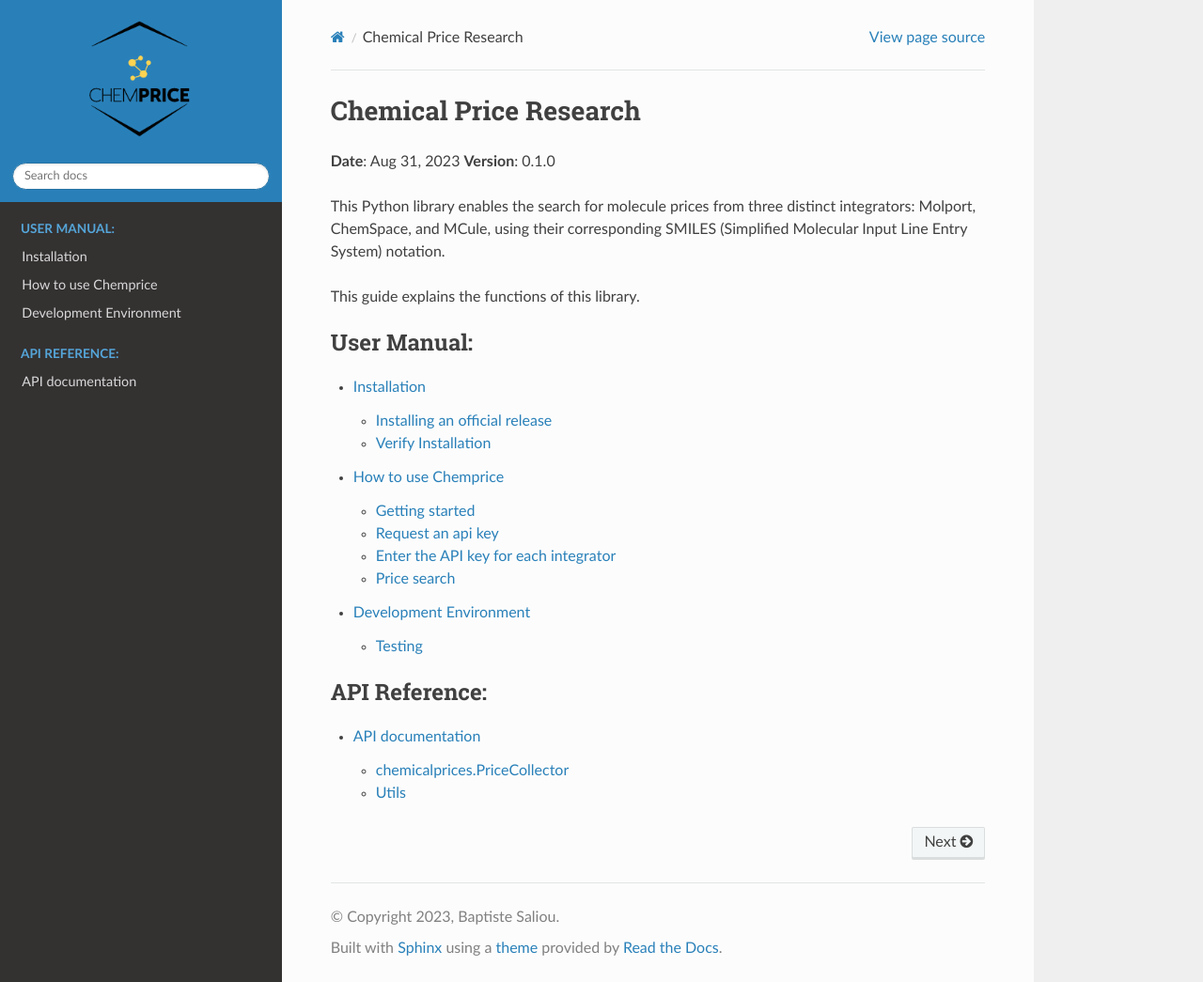
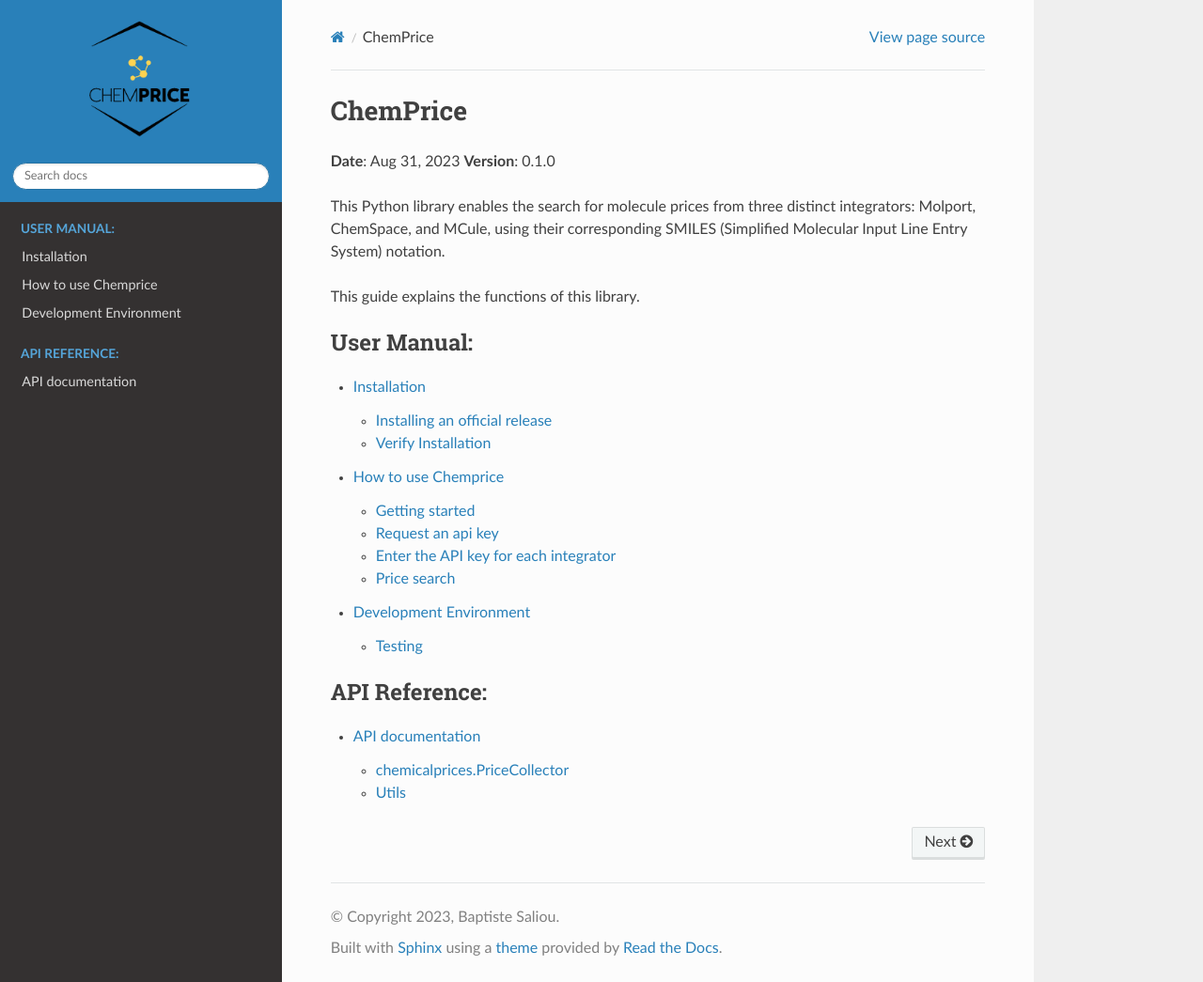
Before and after one commit to bsaliou/ChemPrice, a Sphinx documentation site: the page built from docs/source/index.rst, in a window 1280 px wide and 1045 px high. Shown: the whole window at 94% size. Built offline with Sphinx 7.4.7 and the Read the Docs theme 2.0.0, drawn with Linux system fonts in a browser that asks for light colours.

Commit message:
docs_name

```diff
--- a/docs/source/index.rst
+++ b/docs/source/index.rst
@@ -1,4 +1,4 @@
-Chemical Price Research
+ChemPrice
 ===================================
 
 **Date**: |today| **Version**: |version|
```
